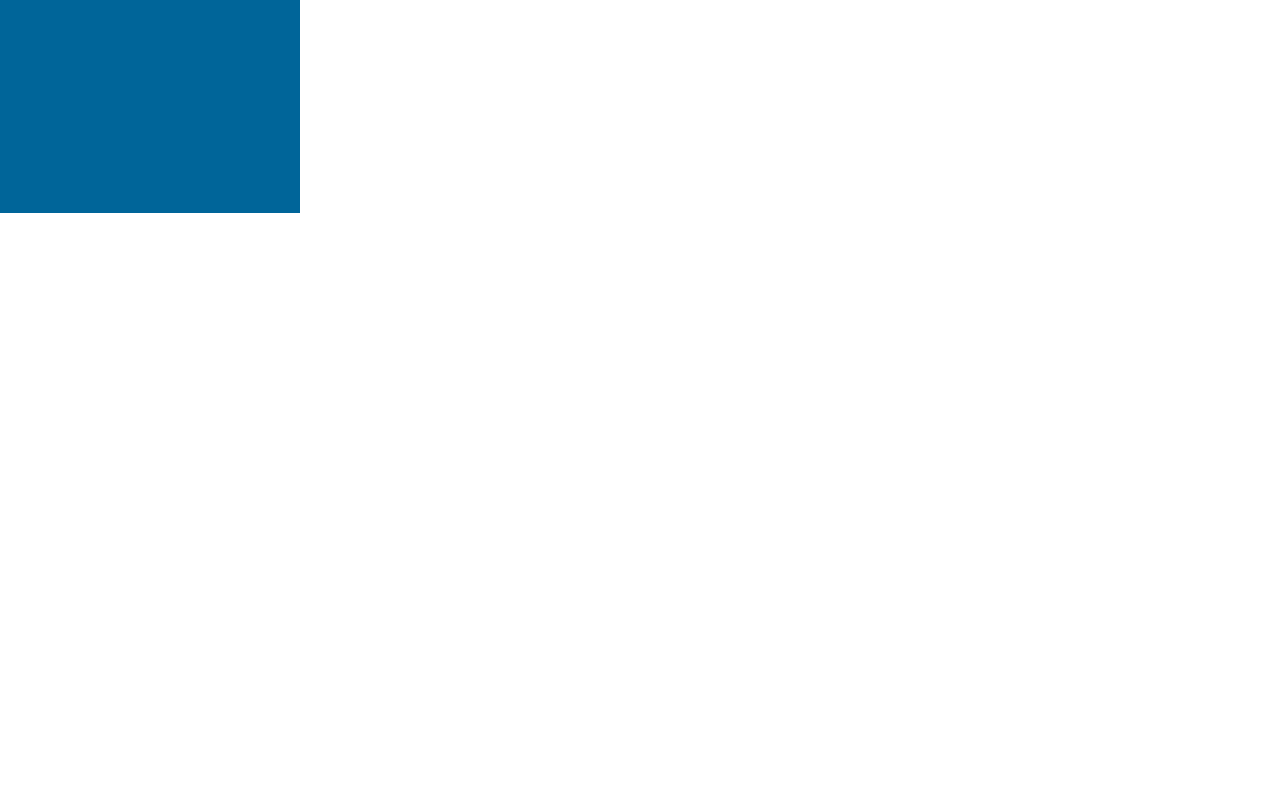
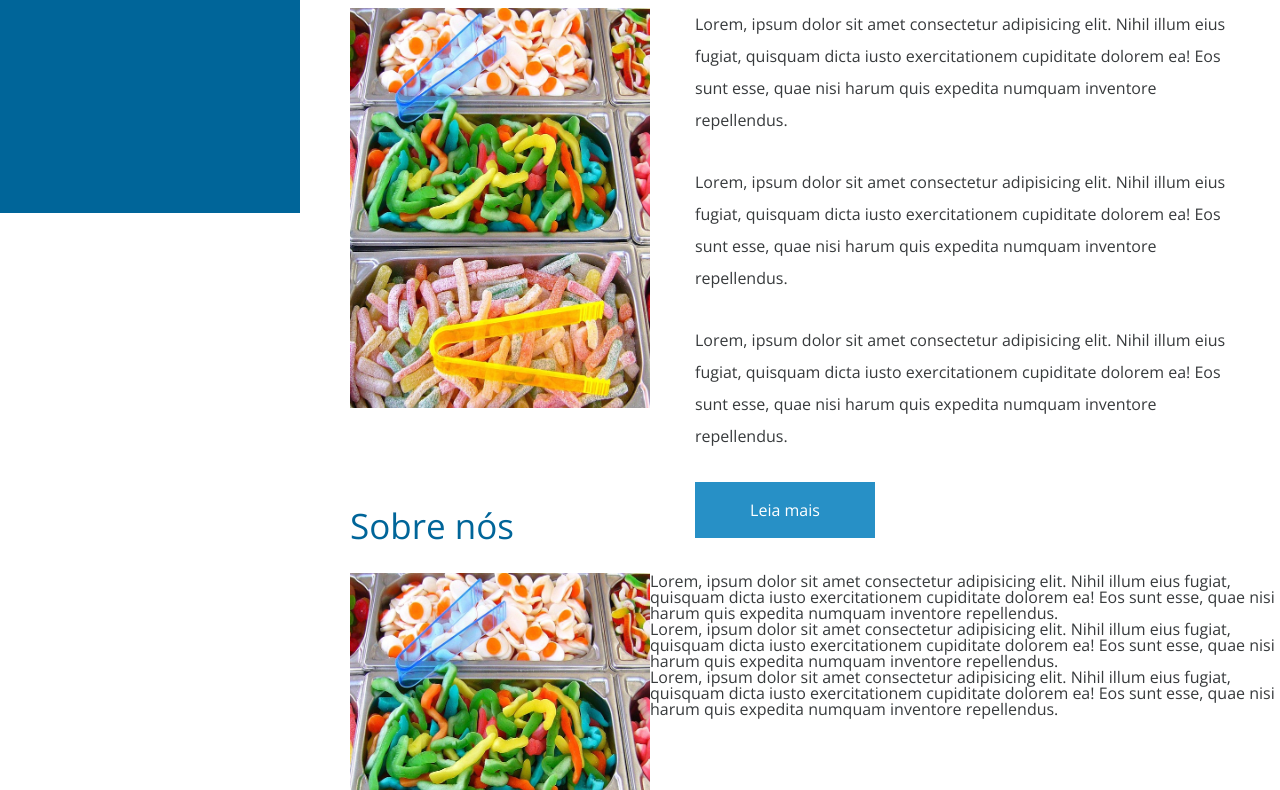
Before and after one commit to lukasptta/Sites-desenvolvimento-html-e-css, a plain HTML site: page treinamento/Projeto Doceria/index.html in a window 1280 px wide. Shown: the part 627-1417 px from the top of the page. Before the commit the page ends 800 px from the top, so only its background shows below. Drawn offline with nearby package versions, Linux system fonts and the light colour scheme.

Commit message:
Update style.css

```diff
--- a/treinamento/Projeto Doceria/style.css
+++ b/treinamento/Projeto Doceria/style.css
@@ -51,3 +51,92 @@ a{
     margin-left: auto;
     margin-right: auto;
 }
+/*Conteudo*/
+.content{
+    position: absolute;
+    left: 300px;
+    width: calc(100% - 300px);
+
+}
+.content h1,.content h2 {
+    color: #006599;
+    margin-bottom: 30px;
+}
+.content h1 {
+    font-size: 35px;
+
+}
+section{
+    padding-left: 50px;
+}
+
+/* bem vindo*/
+#sessao-bemvindo{
+    padding-left: 0;
+}
+.sessao-bemvindo-content{
+    padding-left: 50px;
+}
+#sessao-bemvindo .banner{
+    height: 500px;
+    background-image: url('../Projeto\ Doceria/img/banner2.jpg');
+    background-position: center;
+    background-size: cover;
+}
+#sessao-bemvindo h1{
+    margin-top: 70px;
+}
+#sessao-bemvindo::after , #sessao-sobre::after {
+    content: "";
+    display: block;
+    clear: both;
+    margin-bottom: 100px;
+
+}
+.sessao-minibanner{
+    width: 300px;
+    height: 400px;
+    background-image: url('../Projeto\ Doceria/img/banner3.jpg');
+    background-position: center;
+    background-size: cover;
+    float: left;
+}
+.sessao-descricao{
+    position:absolute;
+    left: 370px;
+    padding-right: 30px;
+
+}
+.sessao-descricao p {
+    line-height: 2;
+    font-size: 16px;
+    margin-bottom: 30px;
+    margin-left: 25px;
+}
+.sessao-bemvindo-btn,form input[type=submit]{
+    background-color: #006599;
+    color:#FFF;
+    text-decoration: none;
+    padding: 20px 40px;
+    transition: .5s;
+    display: block;
+    width:100px;
+    text-align: center;
+    border: none;
+    cursor: pointer;
+    margin-left: 25px;
+}
+.sessao-bemvindo-btn,form input[type=submit]:hover{
+    background-color: #2790c6;
+}
+/*sessao sobre*/
+#sessao-sobre . .sessao-minibanner{
+    float: right;
+    margin-right: 50px;
+    background-image: url('../Projeto\ Doceria/img/banner4.jpg');
+}
+#sessao-sobre . .sessao-descricao{
+    position: absolute;
+    left: 25px;
+    width: calc(100%-400px) ;
+}
```
